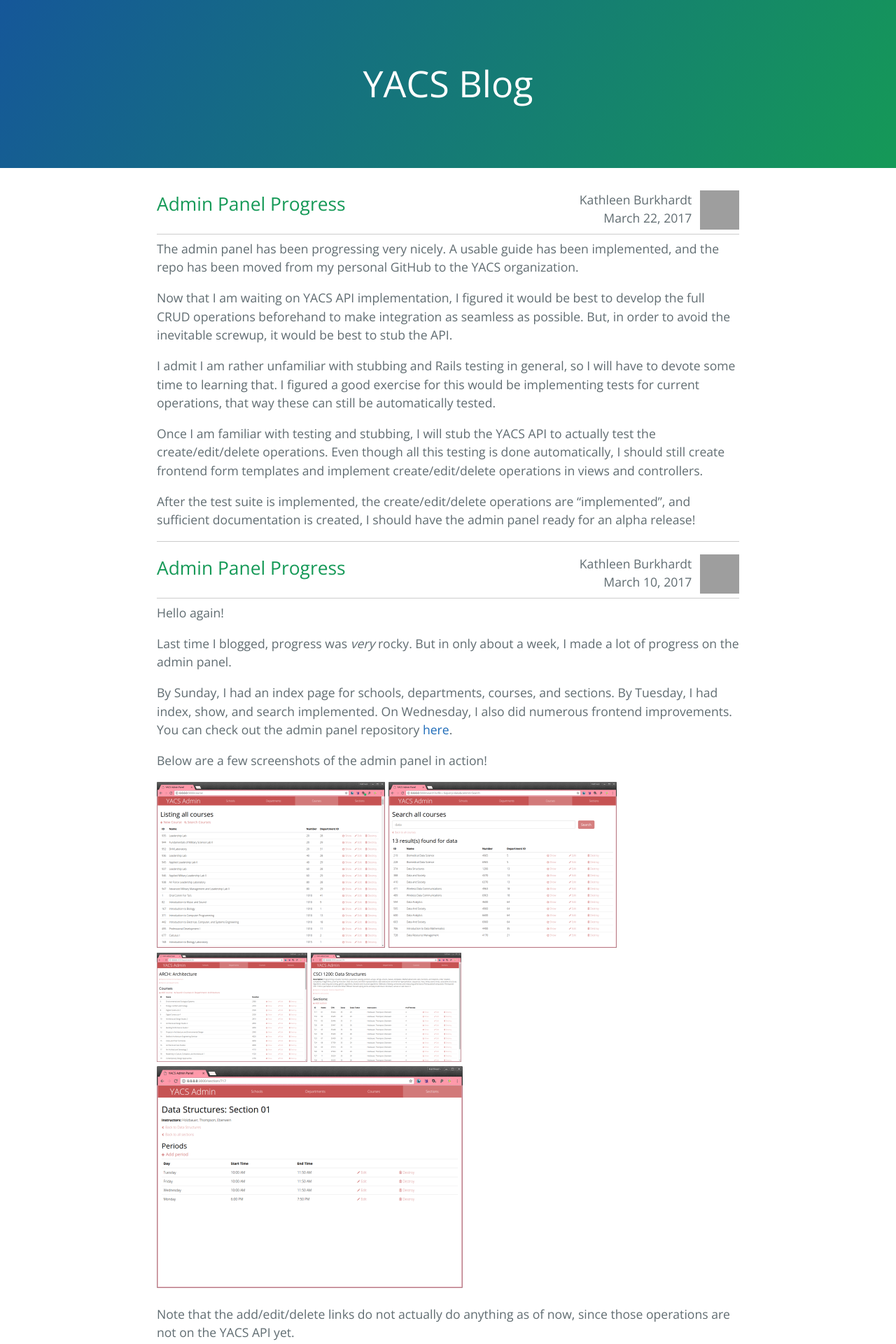
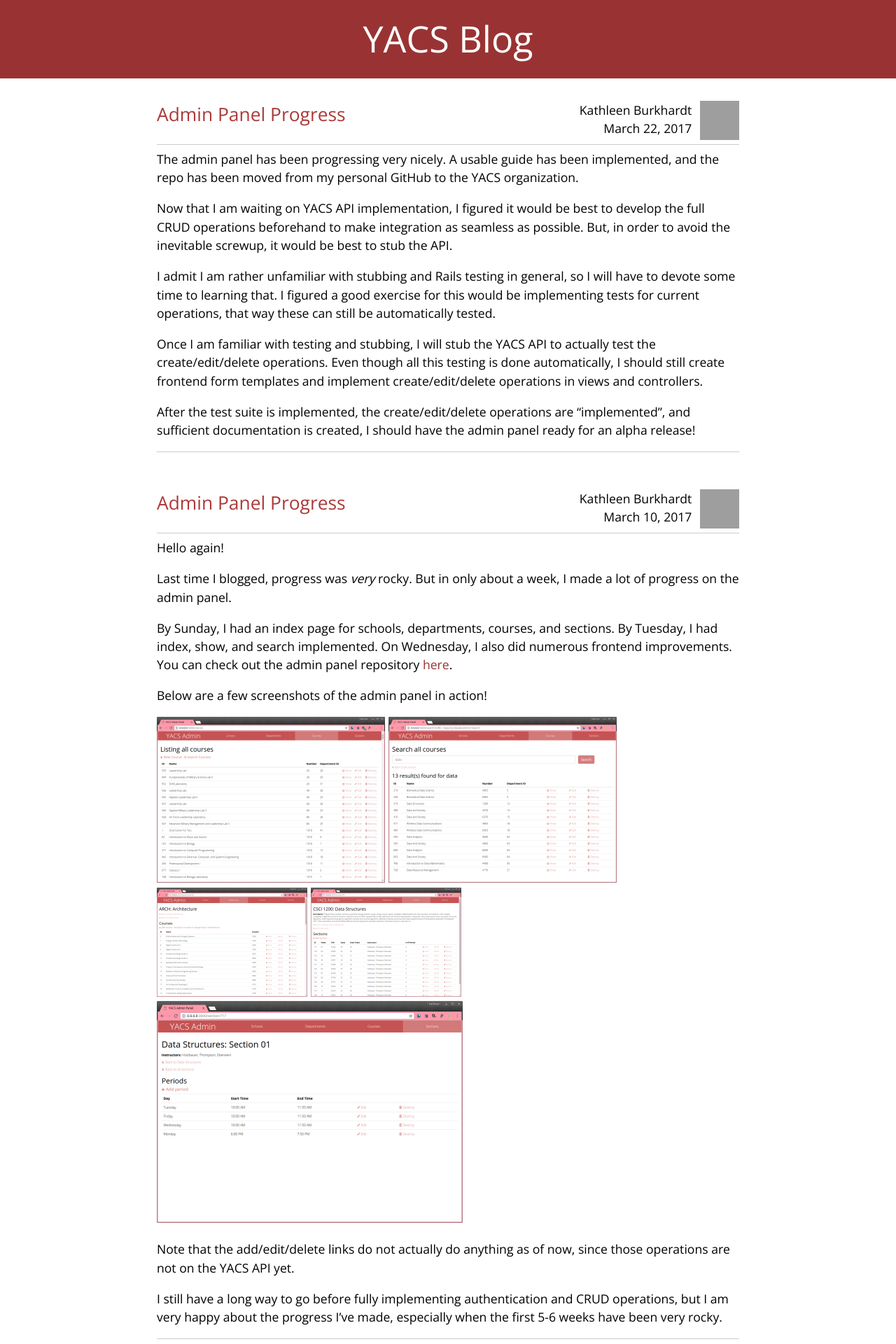
Before and after one commit to colegregory/yacs-rcos.github.io, a Jekyll site: the page built from index.html, in a window 1280 px wide. Shown: the top 1920 px of the page at 70% size. Built offline with Jekyll 4.4.1, drawn with Linux system fonts in a browser that asks for light colours; grey boxes are pictures that could not be loaded.

Commit message:
Changed stylesheets to support a more YACS theme

```diff
--- a/_sass/style.scss
+++ b/_sass/style.scss
@@ -1,23 +1,6 @@
-@import "jekyll-theme-cayman";
+@import "yacs-cayman";
 
 /* Put any custom CSS here */
-
-/* Overrides for default theme css
-.page-header {
-  background-image: none;
-  background-color: #993333;
-  padding: 2rem 0;
-}
-h1 {
-  font-weight:normal;
-}
-.main-content h1, .main-content h2, .main-content h3, .main-content h4, .main-content h5, .main-content h6 {
-  color: black;
-}
-a {
-  color: #993333;
-}
-*/
 
 /* Styles for things defined only in our pages, not by the theme. */
 header.post-header {
@@ -55,6 +38,6 @@ img.avatar {
 }
 article.post-body {
   padding-top: 0.4em;
-  margin-bottom: 1em;
+  margin-bottom: 3em;
   border-bottom: 1px $horizontal-rule-color solid;
 }
--- a/_sass/variables.scss
+++ b/_sass/variables.scss
@@ -4,13 +4,13 @@ $medium-breakpoint: 42em;
 
 // Headers
 $header-heading-color: #fff;
-$header-bg-color: #159957;
+$header-bg-color: #993333;
 $header-bg-color-secondary: #155799;
 
 // Text
-$section-headings-color: #159957;
-$body-text-color: #606c71;
-$body-link-color: #1e6bb8;
+$section-headings-color: #ac3939;
+$body-text-color: black;
+$body-link-color: #993333;
 $blockquote-text-color: #819198;
 
 // Code
--- a/_sass/jekyll-theme-cayman.scss
+++ b/_sass/yacs-cayman.scss
@@ -89,18 +89,17 @@ a {
   color: $header-heading-color;
   text-align: center;
   background-color: $header-bg-color;
-  background-image: linear-gradient(120deg, $header-bg-color-secondary, $header-bg-color);
 
   @include large {
-    padding: 5rem 6rem;
+    padding: 1rem 6rem;
   }
 
   @include medium {
-    padding: 3rem 4rem;
+    padding: 0.6rem 4rem;
   }
 
   @include small {
-    padding: 2rem 1rem;
+    padding: 0.3rem 1rem;
   }
 
   h1 {
```
